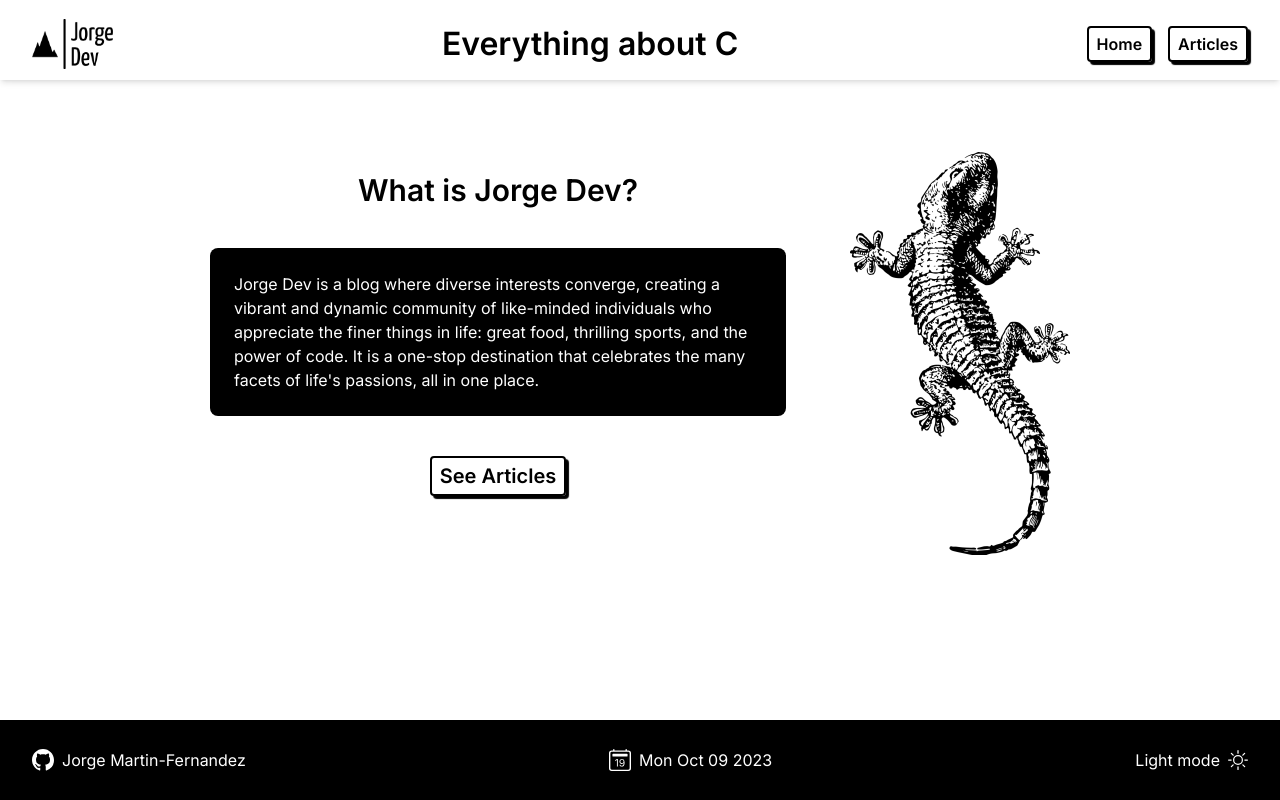
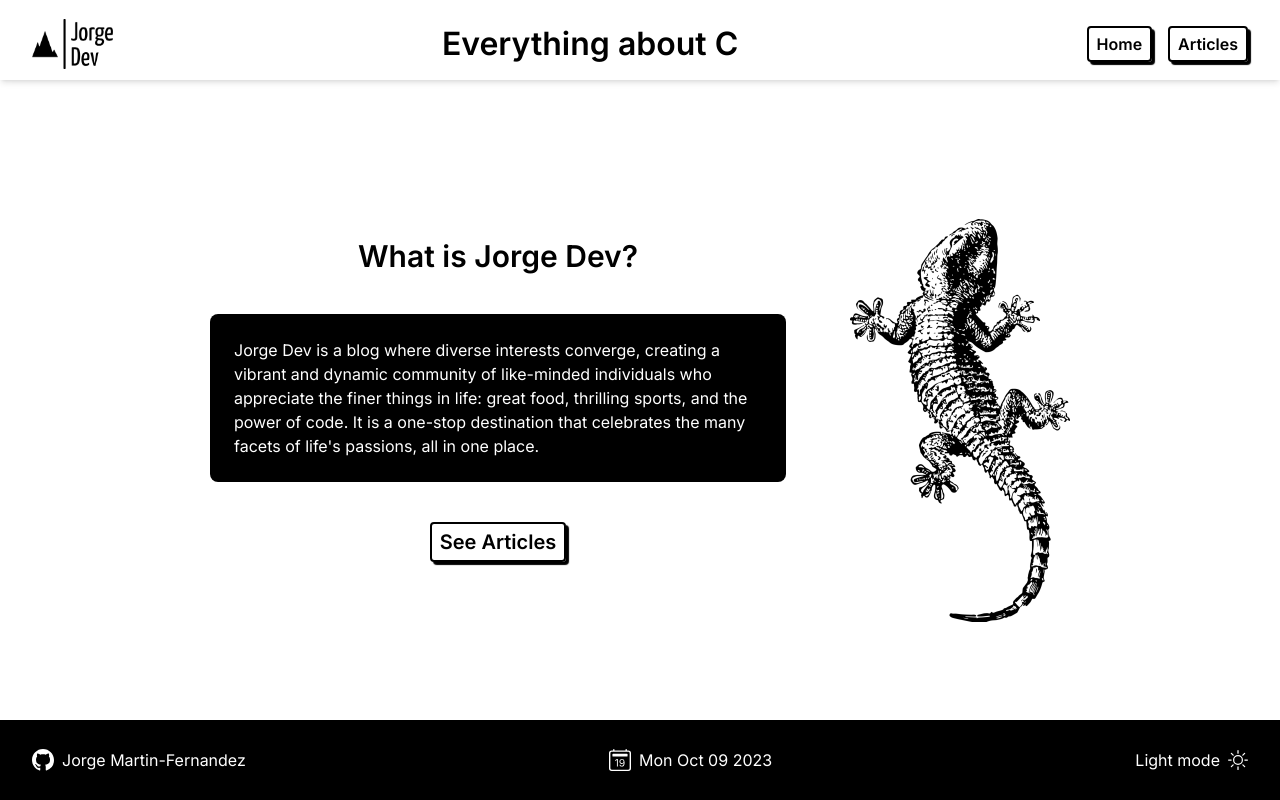
Before and after one commit to jorgemf2604/nc-news-revamp, a Next.js app: page / in a window 1280 px wide. Built offline with nearby package versions, Linux system fonts and the light colour scheme.

Commit message:
center div LOL

```diff
--- a/app/page.jsx
+++ b/app/page.jsx
@@ -4,7 +4,7 @@ import Link from "next/link";
 
 export default function Home() {
   return (
-    <main className="pt-20">
+    <main className="pt-20 min-h-[calc(100vh-80px)] flex justify-center">
       <div className="p-8 flex flex-col gap-4 items-center justify-center md:flex-row md:gap-16 max-w-7xl mx-auto">
         <div className="flex flex-col gap-10 items-center justify-center">
           <h2 className="text-3xl font-semibold dark:text-black">
```
